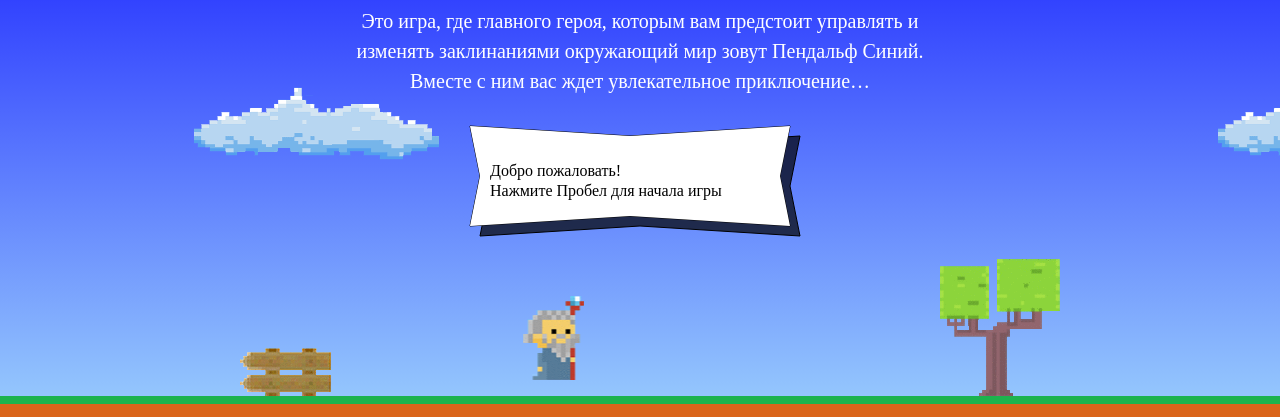
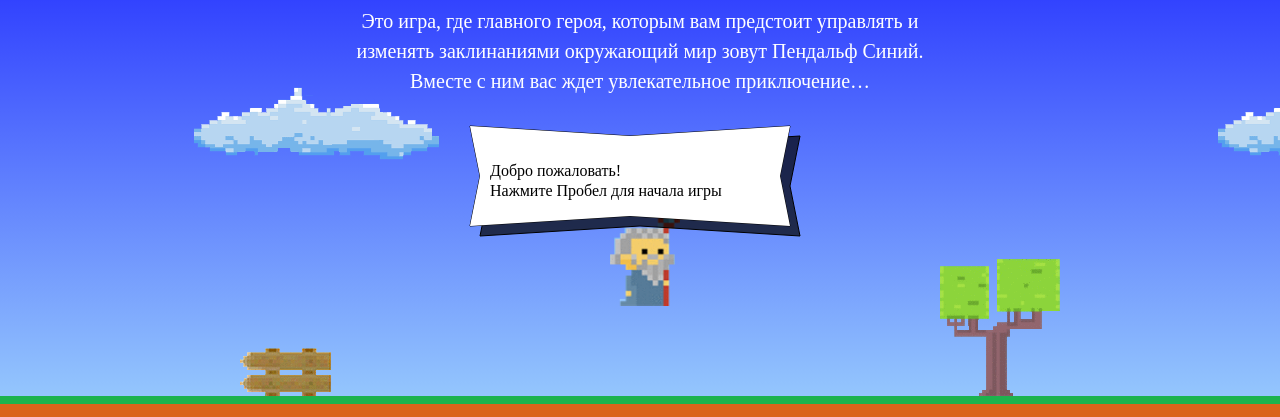
Before and after one commit to sidvlad/114050-code-and-magick, a website: page index.html in a window 1280 px wide. Shown: the part 203-620 px from the top of the page. Drawn offline with Linux system fonts and the light colour scheme; a web font is replaced by a local one.

Commit message:
added js (task 1)

```diff
--- a/index.html
+++ b/index.html
@@ -180,7 +180,26 @@
     <p class="setup-similar-label">Петр Петров</p>
   </div>
 </template>
-
+<script>
+  var fireballSize = 22;
+    var getFireballSpeed = function(left) {
+      return left ? 5 : 2;
+    }
+    var wizardSpeed = 3;
+    var wizardWidth = 70;
+    var getWizardHeight = function() {
+      var wizardHeight = 1.337 * wizardWidth;
+      return wizardHeight;
+    }
+    var getWizardX = function(width) {
+      var startX = (width/2) - (30.5);
+      return startX;
+    }
+    var getWizardY = function(height) {
+      var startY = (height / 3 * 2) - 84;
+      return startY;
+    }
+</script>
 <script src="js/game.js"></script>
 
 </body>
```
